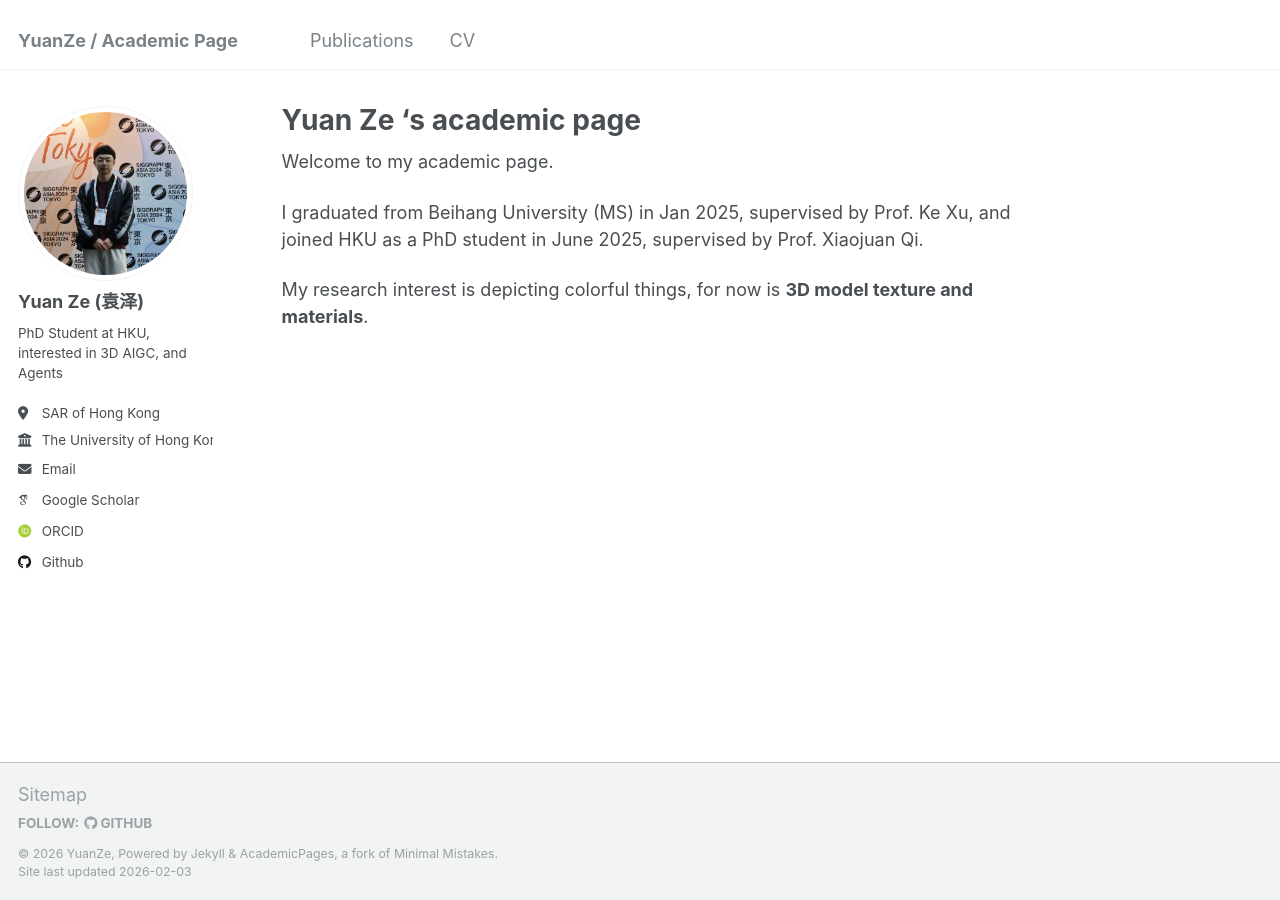
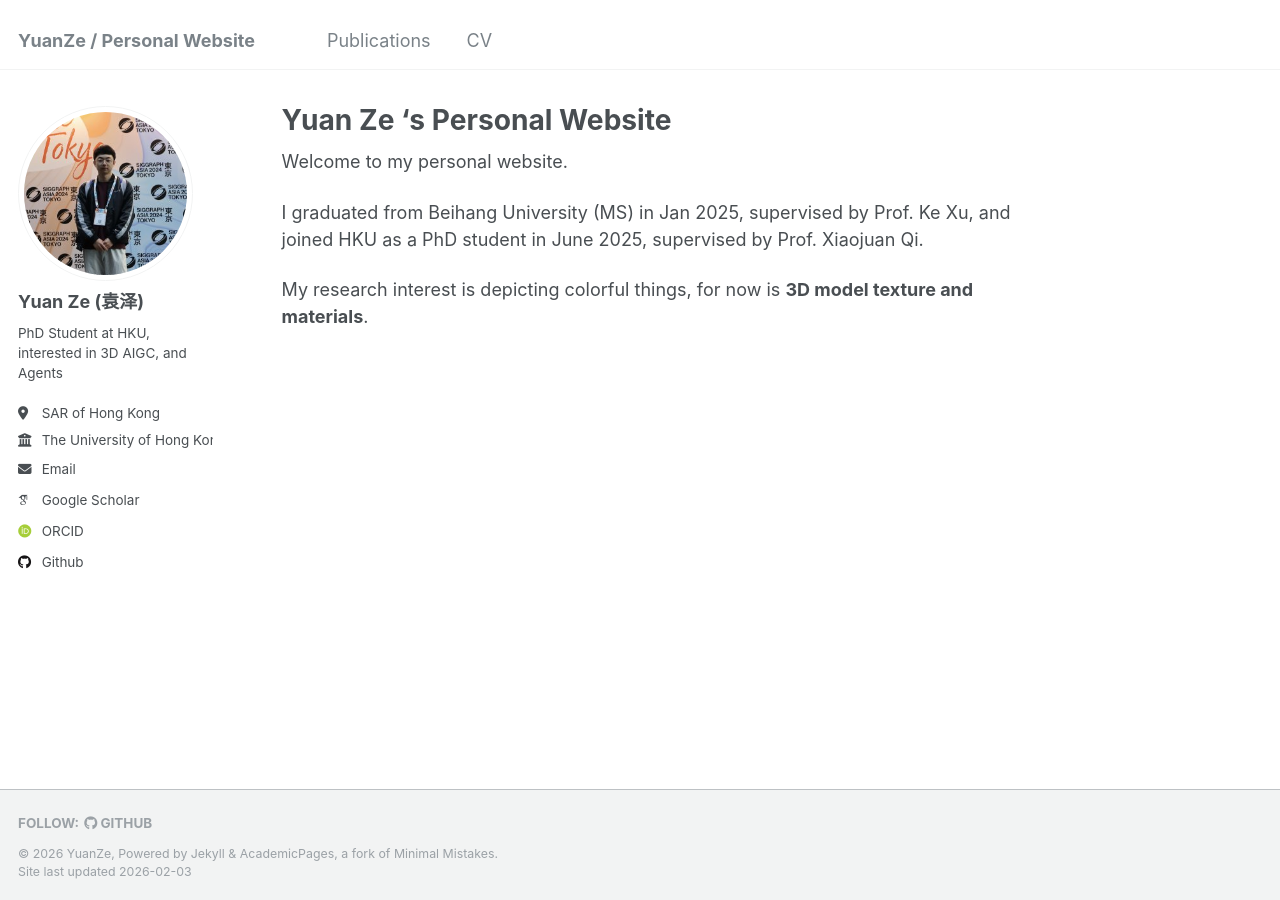
Before and after one commit to yuanze1024/academicpages, a Jekyll site: the page built from _pages/about.md, in a window 1280 px wide. Built offline with Jekyll 4.4.1, drawn with Linux system fonts in a browser that asks for light colours; some web fonts are replaced.

Commit message:
feat: update site branding from "academic page" to "personal website" and remove sitemap link.

```diff
--- a/_config.yml
+++ b/_config.yml
@@ -8,10 +8,10 @@
 
 # Basic Site Settings
 locale                   : "en-US"
-title                    : "YuanZe / Academic Page"
+title                    : "YuanZe / Personal Website"
 title_separator          : "-"
 name                     : &name "YuanZe"
-description              : &description "My academic page"
+description              : &description "My personal website"
 url                      : https://yuanze.me # the base hostname & protocol for your site e.g. "https://mmistakes.github.io"
 baseurl                  : "" # the subpath of your site, e.g. "/blog"
 repository               : "yuanze1024/academicpages"
--- a/_includes/footer/custom.html
+++ b/_includes/footer/custom.html
@@ -1,3 +1,3 @@
 <!-- start custom footer snippets -->
-<a href="/sitemap/">Sitemap</a>
+
 <!-- end custom footer snippets -->
--- a/_pages/about.md
+++ b/_pages/about.md
@@ -1,13 +1,13 @@
 ---
 permalink: /
-title: "Yuan Ze 's academic page"
+title: "Yuan Ze 's Personal Website"
 author_profile: true
 redirect_from:
   - /about/
   - /about.html
 ---
 
-Welcome to my academic page.
+Welcome to my personal website.
 
 I graduated from Beihang University (MS) in Jan 2025, supervised by Prof. Ke Xu, and joined HKU as a PhD student in June 2025, supervised by Prof. Xiaojuan Qi.
 
```
